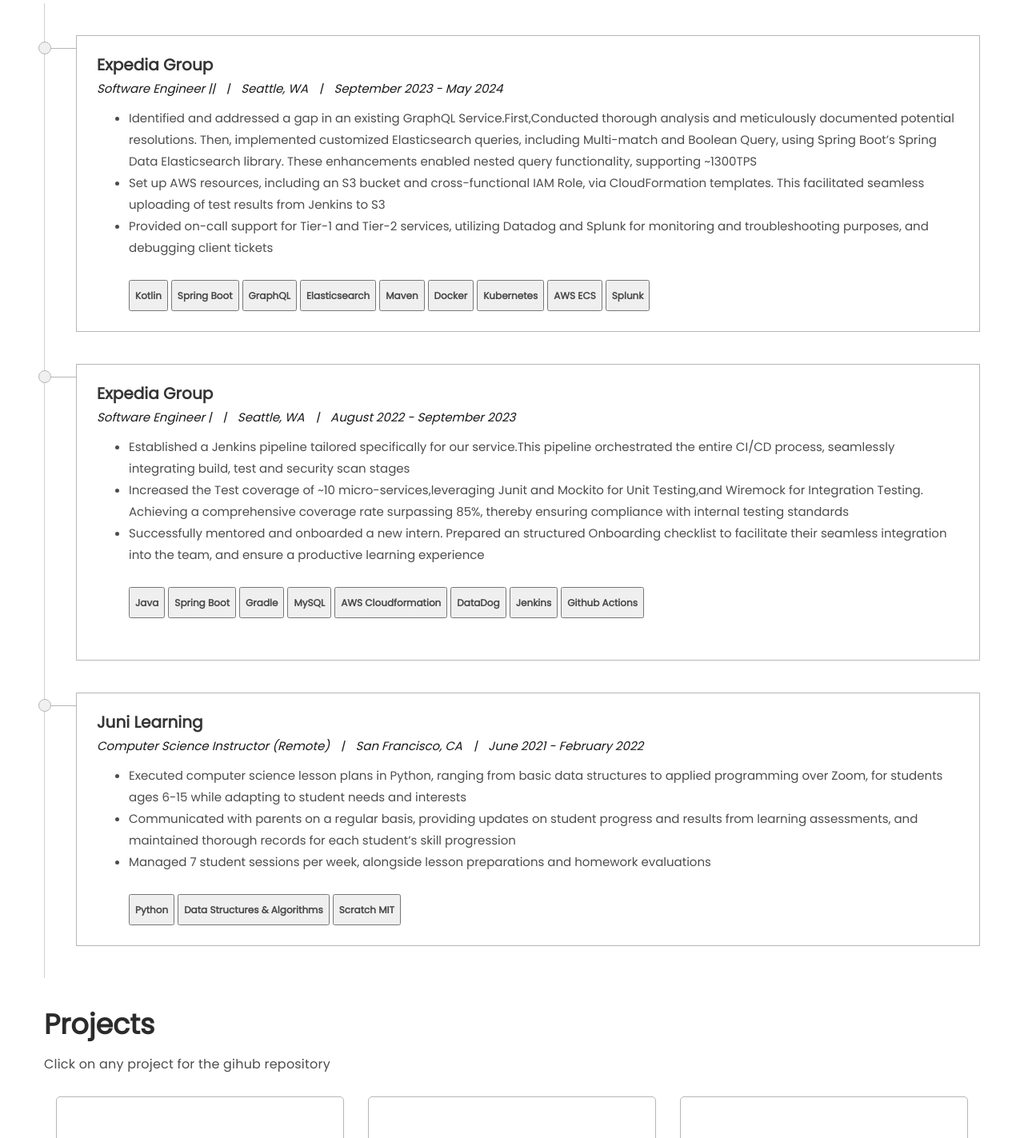
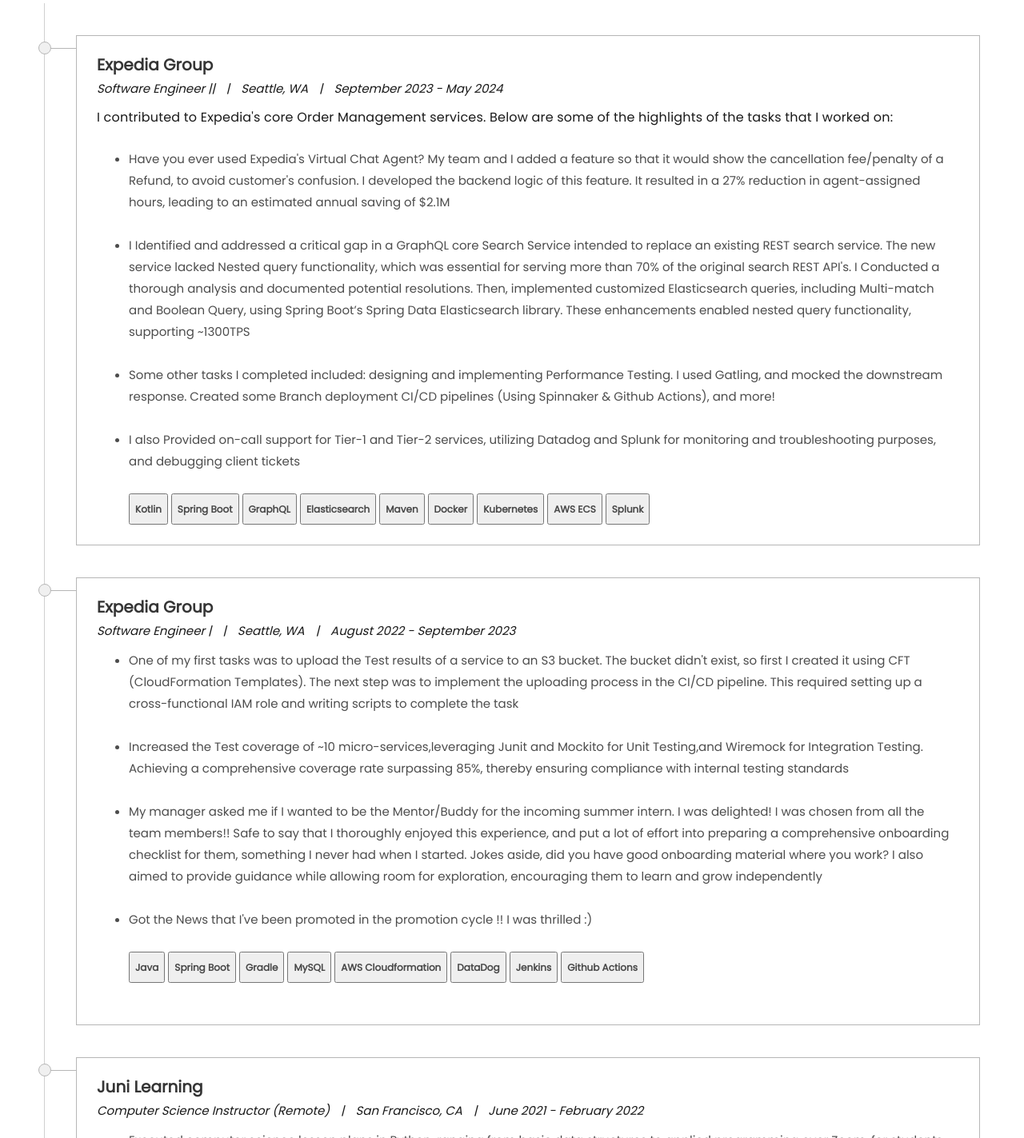
Before and after one commit to Anahita-A/Anahita-A.github.io, a website: page index.html in a window 1280 px wide. Shown: the part 1360-2783 px from the top of the page at 80% size. Drawn offline with Linux system fonts and the light colour scheme.

Commit message:
update contributions

```diff
--- a/index.html
+++ b/index.html
@@ -121,19 +121,28 @@
                              <h4>Expedia Group</h4>
 
                              <em>
-                               <span>Software Engineer ||</span>
+                               <span>Software Engineer || </span>
                                <span> | </span>
                                <span>Seattle, WA</span>
                                <span> | </span>
                                <span>September 2023 - May 2024</span>
                              </em>
 
-                             <p>
-                               <ul style="list-style-type:disc;">
-                                 <li> Identified and addressed a gap in an existing GraphQL Service.First,Conducted thorough analysis and
-                                   meticulously documented potential resolutions. Then, implemented customized Elasticsearch queries, including Multi-match and Boolean Query, using Spring Boot’s Spring Data Elasticsearch library. These enhancements enabled nested query functionality, supporting ~1300TPS</li>
-                                 <li>Set up AWS resources, including an S3 bucket and cross-functional IAM Role, via CloudFormation templates. This facilitated seamless uploading of test results from Jenkins to S3</li>
-                                 <li>Provided on-call support for Tier-1 and Tier-2 services, utilizing Datadog and Splunk for monitoring and troubleshooting purposes, and debugging client tickets</li>
+                             <p><span>I contributed to Expedia's core Order Management services. Below are some of the highlights of the tasks that I worked on:
+                              <br><br>
+                              <ul style="list-style-type:disc;">
+                                 <li> Have you ever used Expedia's Virtual Chat Agent? My team and I added a feature so that it would show the cancellation fee/penalty of a Refund, to avoid customer's confusion.
+                                   I developed the backend logic of this feature. It resulted in a 27% reduction in agent-assigned hours, leading to an estimated annual saving of $2.1M
+                                 </li>
+                                 <br>
+                                 <li> I Identified and addressed a critical gap in a GraphQL core Search Service intended to replace an existing REST search service. The new service lacked Nested query functionality, which was essential for serving
+                                   more than 70% of the original search REST API's. I Conducted a thorough analysis and documented potential resolutions.
+                                   Then, implemented customized Elasticsearch queries, including Multi-match and Boolean Query, using Spring Boot’s Spring Data Elasticsearch library. These enhancements enabled nested query functionality, supporting ~1300TPS</li>
+                                 <br>
+                                 <li> Some other tasks I completed included: designing and implementing Performance Testing. I used Gatling, and mocked the downstream response.
+                                   Created some Branch deployment CI/CD pipelines (Using Spinnaker & Github Actions), and more! </li>
+                                 <br>
+                                   <li> I also Provided on-call support for Tier-1 and Tier-2 services, utilizing Datadog and Splunk for monitoring and troubleshooting purposes, and debugging client tickets</li>
                                  <br>
 
                                    <button class = "skill"><h6>Kotlin</h6></button>
@@ -169,9 +178,19 @@
 
                              <p>
                                <ul style="list-style-type:disc;">
-                                   <li>Established a Jenkins pipeline tailored specifically for our service.This pipeline orchestrated the entire CI/CD process, seamlessly integrating build, test and security scan stages</li>
+                                   <li>
+                                        One of my first tasks was to upload the Test results of a service to an S3 bucket. The bucket didn't exist, so first I created it using CFT (CloudFormation Templates).
+                                        The next step was to implement the uploading process in the CI/CD pipeline. This required setting up a cross-functional IAM role and writing scripts to complete the task
+                                   </li>
+                                   <br>
                                    <li>Increased the Test coverage of ~10 micro-services,leveraging Junit and Mockito for Unit Testing,and Wiremock for Integration Testing. Achieving a comprehensive coverage rate surpassing 85%, thereby ensuring compliance with internal testing standards</li>
-                                   <li>Successfully mentored and onboarded a new intern. Prepared an structured Onboarding checklist to facilitate their seamless integration into the team, and ensure a productive learning experience</li>
+                                   <br>
+                                   <li>My manager asked me if I wanted to be the Mentor/Buddy for the incoming summer intern. I was delighted! I was chosen from all the team members!!
+                                        Safe to say that I thoroughly enjoyed this experience, and put a lot of effort into preparing a comprehensive onboarding checklist for them, something I never had when I started.
+                                        Jokes aside, did you have good onboarding material where you work?
+                                        I also aimed to provide guidance while allowing room for exploration, encouraging them to learn and grow independently</li>
+                                   <br>
+                                   <li>Got the News that I've been promoted in the promotion cycle !! I was thrilled :)</li>
                                    <br>
 
                                         <button class = "skill"><h6>Java</h6></button>
```
